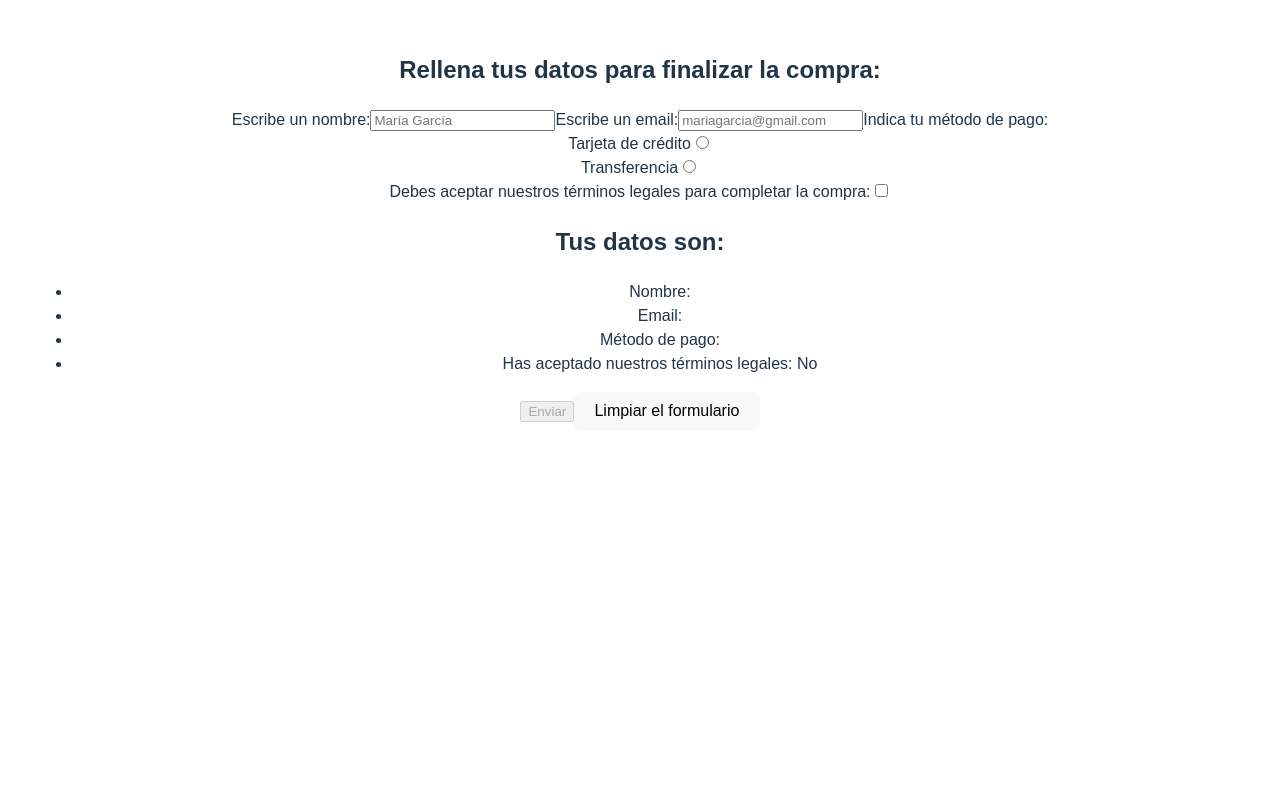
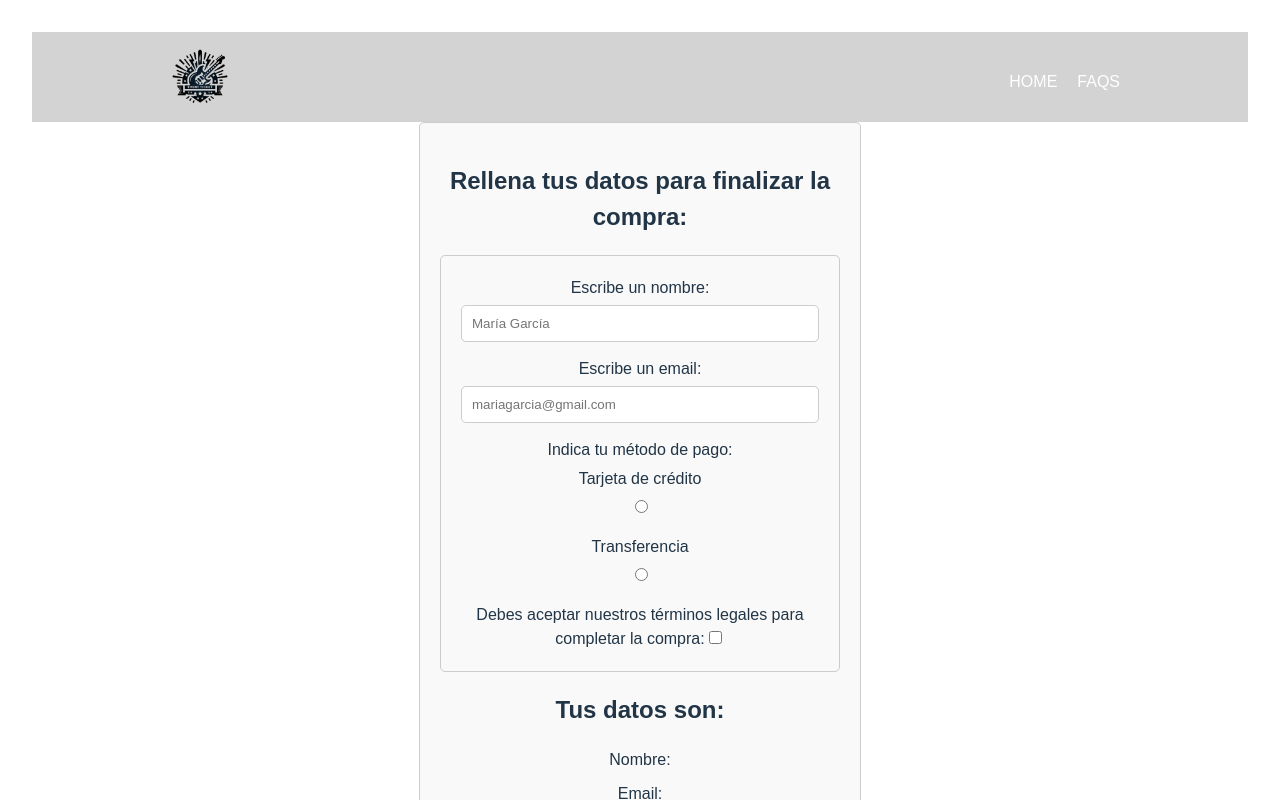
Before and after one commit to Nanakuh/disney-react-web, a React (Vite) app: page /form in a window 1280 px wide. Shown: the top 800 px of the page. Built offline with nearby package versions, Linux system fonts and the light colour scheme.

Commit message:
Add form.css

```diff
--- a/src/components/molecules/footer/footer.css
+++ b/src/components/molecules/footer/footer.css
@@ -2,9 +2,8 @@
   width: 100%;
   background-color: #f8f9fa;
   border-top: 1px solid #e7e7e7;
-  padding: 20px 0;
+  padding: 20px 0px;
   position: absolute;
-  bottom: 0;
   left: 0;
   display: block;
 }
--- /dev/null
+++ b/src/components/pages/form/form.css
@@ -0,0 +1,66 @@
+.form {
+  max-width: 400px;
+  margin: 0 auto;
+  padding: 20px;
+  border: 1px solid #ccc;
+  border-radius: 5px;
+  background-color: #f9f9f9;
+}
+
+/* Estilos para las etiquetas */
+.label-text {
+  display: block;
+  margin-bottom: 5px;
+}
+
+/* Estilos para los campos de entrada */
+.input-text {
+  width: 100%;
+  padding: 10px;
+  margin-bottom: 15px;
+  border: 1px solid #ccc;
+  border-radius: 5px;
+  box-sizing: border-box; /* Esto asegura que el tamaño total incluya el relleno y el borde */
+}
+
+/* Estilos para los grupos de radio */
+.input-group-radio {
+  margin-bottom: 15px;
+}
+
+.label-radio {
+  display: block;
+  margin-bottom: 5px;
+}
+
+/* Estilos para el botón */
+.button {
+  display: block;
+  width: 100%;
+  padding: 10px;
+  background-color: #007bff;
+  color: #fff;
+  border: none;
+  border-radius: 5px;
+  cursor: pointer;
+}
+
+/* Estilos para el botón de limpiar */
+.reset {
+  margin-top: 10px;
+  background-color: blue;
+}
+
+/* Estilos para la vista previa */
+.preview {
+  margin-top: 20px;
+}
+
+.preview ul {
+  list-style-type: none;
+  padding: 0;
+}
+
+.preview li {
+  margin-bottom: 10px;
+}
--- a/src/components/pages/form/form.jsx
+++ b/src/components/pages/form/form.jsx
@@ -1,5 +1,7 @@
 // Fichero src/components/App.jsx
 import { useState } from "react";
+import Layout from "../../../layout";
+import "./form.css";
 
 const Form = () => {
   // Estados del componente
@@ -66,6 +68,7 @@ const Form = () => {
   };
 
   return (
+    <Layout>
       <div>
         <form className="form" onSubmit={handleForm}>
           <h2>Rellena tus datos para finalizar la compra:</h2>
@@ -174,6 +177,7 @@ const Form = () => {
           </button>
         </form>
       </div>
+    </Layout>
   );
 };
 
```
Lines whose indentation alone changed are shown as unchanged.
